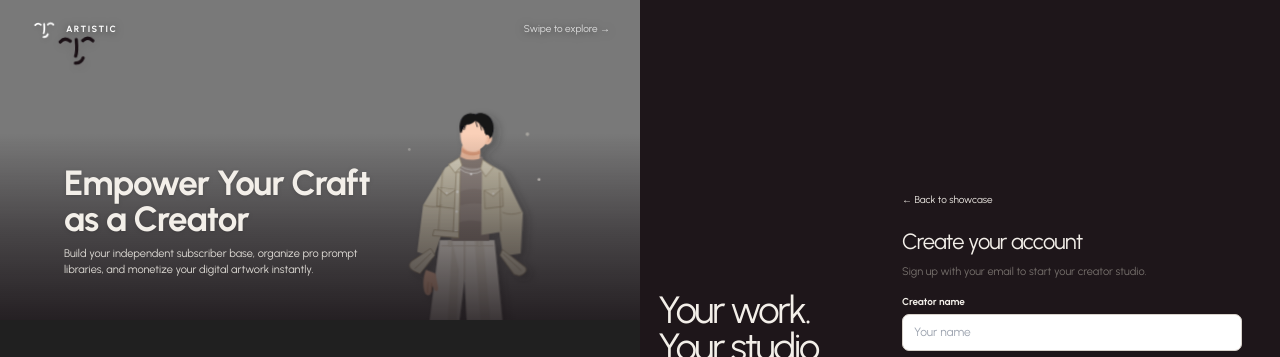
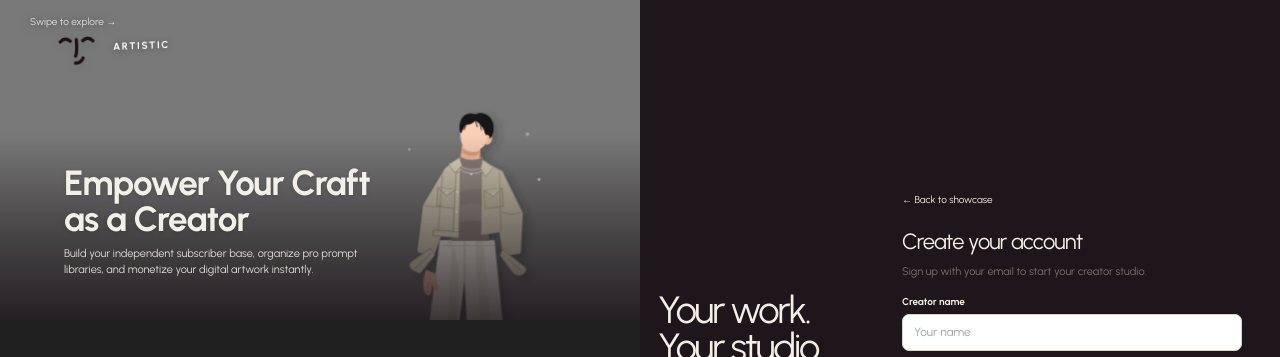
Before and after one commit to emoyeprecious-dot/Creator-, a plain HTML site: page public/creator-signup.html in a window 1280 px wide. Shown: the top 357 px of the page. Drawn offline with nearby package versions, Linux system fonts and the light colour scheme.

Commit message:
Use existing showcase expression mark with Artistic wordmark

```diff
--- a/public/creator-signup.html
+++ b/public/creator-signup.html
@@ -502,10 +502,7 @@ html,body{height:auto!important;min-height:100%!important;overflow-x:hidden!impo
 .visual-copy p{font-size:11px;line-height:1.55;color:#777;max-width:300px}
 .form-side{display:block;padding:0}.form{width:min(100%,340px);margin:0 auto;padding:0}.form h2{font-size:22px;margin:0 0 5px}.muted{font-size:11px;margin:0 0 14px}.field{margin:9px 0}.field span{font-size:10px;margin-bottom:5px}.field input{height:37px;padding:0 11px;font-size:12px;border-radius:7px}.submit{height:39px;font-size:12px;margin-top:7px}.note{font-size:9px;line-height:1.45;margin-top:11px}.back{font-size:10px;margin-bottom:18px}
 @media(max-width:640px){.showcase-strip .hero-slide{height:40svh;min-height:250px;max-height:380px}.showcase-strip .character-stage{right:-3%!important;width:68%!important;height:88%!important}.showcase-strip .animate-expression svg{width:40px!important;height:40px!important}.showcase-strip [class~="bottom-[104px]"],.showcase-strip [class~="bottom-[114px]"]{bottom:39px!important;left:17px!important;right:40%!important;max-width:none!important}.showcase-strip h1{font-size:clamp(19px,5.4vw,26px)!important}.showcase-strip p{font-size:9px!important;line-height:1.35!important;margin-top:6px!important;max-width:100%!important}.showcase-progress{bottom:12px;gap:4px}.showcase-progress span{height:4px;width:5px}.showcase-progress span.active{width:17px}.signup-main{min-height:auto;display:block;width:calc(100% - 34px);padding:22px 0 28px}.visual-copy{display:none}.form{width:min(100%,320px)}.form h2{font-size:21px}}
-.artistic-brand{display:inline-flex;align-items:center;gap:7px;color:inherit;font-weight:700;letter-spacing:.14em;font-size:10px;white-space:nowrap;text-decoration:none}.artistic-expression-svg{width:29px;height:29px;flex:0 0 29px;overflow:visible;animation:artisticFloat 5s ease-in-out infinite}.artistic-expression-svg .expression-stroke{stroke:currentColor;stroke-width:7.5;stroke-linecap:round;stroke-linejoin:round;fill:none}.artistic-expression-svg .expression-dot{fill:currentColor}@keyframes artisticFloat{0%,100%{transform:translateY(0) rotate(-2deg)}50%{transform:translateY(-3px) rotate(2deg)}}</style></head><body><section class="showcase-preview" aria-label="Creator showcase preview"><div class="showcase-heading"><span class="mark artistic-brand"><svg class="artistic-expression-svg" viewBox="0 0 120 120" aria-hidden="true"><path class="expression-stroke" d="M22 46 Q33 34 45 45" />
-          <path class="expression-stroke" d="M74 45 Q86 34 97 46" />
-          <path class="expression-stroke" d="M59 42 C60 58 60 72 56 80" />
-          <path class="expression-stroke" d="M55 96 Q68 97 73 85" /></svg><span>ARTISTIC</span></span><span class="swipe-hint">Swipe to explore →</span></div><div class="showcase-strip" id="signupShowcaseTrack"><section class="hero-slide" style="background-color: #797979;" data-slide="0"  data-badge="Creator Studio Vault">
+.artistic-brand{display:inline-flex;align-items:center;gap:7px;color:inherit;font-weight:700;letter-spacing:.14em;font-size:10px;white-space:nowrap;text-decoration:none}.artistic-expression-svg{width:29px;height:29px;flex:0 0 29px;overflow:visible;animation:artisticFloat 5s ease-in-out infinite}.artistic-expression-svg .expression-stroke{stroke:currentColor;stroke-width:7.5;stroke-linecap:round;stroke-linejoin:round;fill:none}.artistic-expression-svg .expression-dot{fill:currentColor}@keyframes artisticFloat{0%,100%{transform:translateY(0) rotate(-2deg)}50%{transform:translateY(-3px) rotate(2deg)}} .showcase-strip .animate-expression::after{content:'ARTISTIC';position:absolute;left:calc(100% + 10px);top:50%;transform:translateY(-50%);color:#fff;font-family:Urbanist,Arial,sans-serif;font-size:10px;font-weight:700;letter-spacing:.16em;white-space:nowrap;text-shadow:0 1px 8px #0008}</style></head><body><section class="showcase-preview" aria-label="Creator showcase preview"><div class="showcase-heading"><span class="swipe-hint">Swipe to explore →</span></div><div class="showcase-strip" id="signupShowcaseTrack"><section class="hero-slide" style="background-color: #797979;" data-slide="0"  data-badge="Creator Studio Vault">
       <div class="character-stage">
         <svg class="character-svg" viewBox="0 0 500 680" fill="none" xmlns="http://www.w3.org/2000/svg" role="img" aria-label="Animated creator in beige denim jacket and taupe turtleneck">
           <defs>
```
